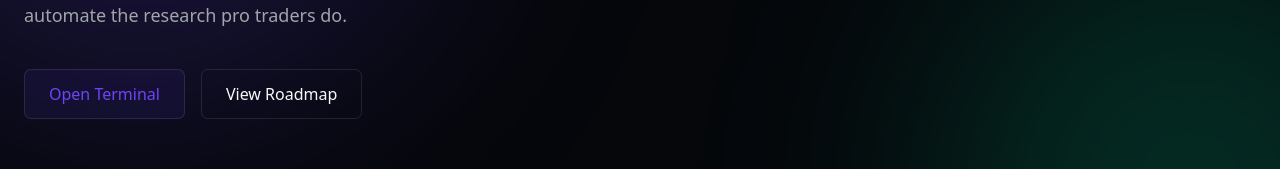
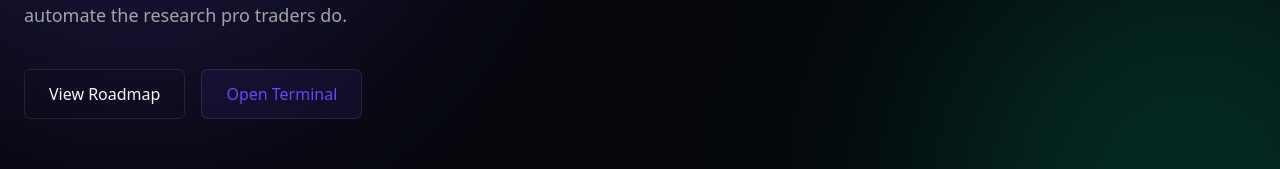
Before and after one commit to nexa-sol/nexa-trade, a Next.js app: page / in a window 1280 px wide. Shown: the part 329-498 px from the top of the page. Built offline with nearby package versions, Linux system fonts and the light colour scheme; what tailwind-animations would draw is missing.

Commit message:
Improved landing page UX by placing primary button on the right

```diff
--- a/src/app/page.tsx
+++ b/src/app/page.tsx
@@ -38,20 +38,20 @@ export default function Landing() {
 
           <div className="mt-10 flex gap-4">
             <Link
-              href="/markets"
               className="animate-fade-in-up animate-duration-500 animate-delay-200"
-            >
-              <button className="px-6 py-3 rounded-lg font-medium transition border border-border outline-primary text-primary bg-primary/8 hover:border-primary hover:bg-primary/12">
-                Open Terminal
-              </button>
-            </Link>
-            <Link
-              className="animate-fade-in-up animate-duration-500 animate-delay-300"
               href="https://github.com/nexa-sol/nexa-trade?tab=readme-ov-file#-nexa-roadmap--alpha-release"
               target="_blank"
             >
               <button className="px-6 py-3 rounded-lg border border-border hover:bg-accent/10 hover:text-accent transition">
                 View Roadmap
+              </button>
+            </Link>
+            <Link
+              href="/markets"
+              className="animate-fade-in-up animate-duration-500 animate-delay-300"
+            >
+              <button className="px-6 py-3 rounded-lg font-medium transition border border-border outline-primary text-primary bg-primary/8 hover:border-primary hover:bg-primary/12">
+                Open Terminal
               </button>
             </Link>
           </div>
```
